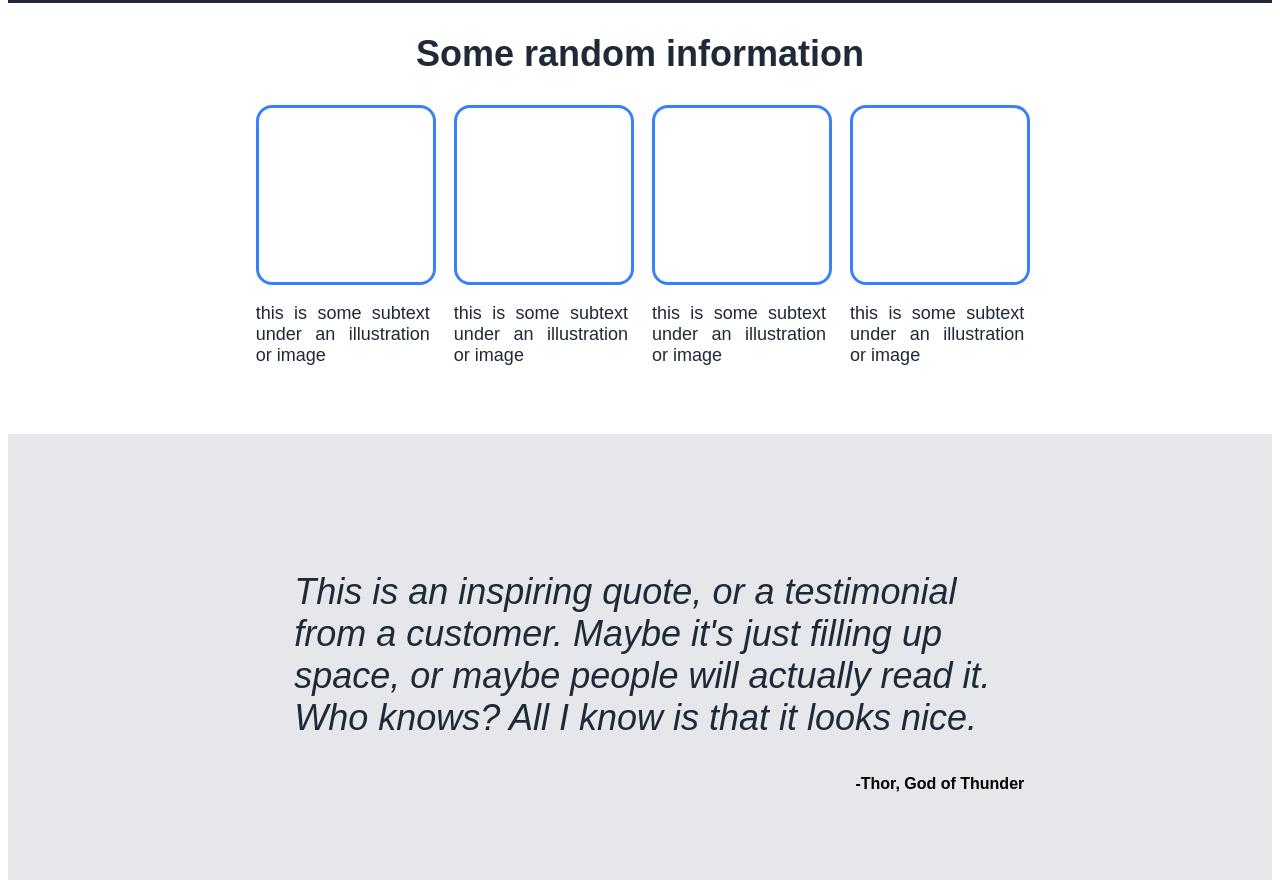
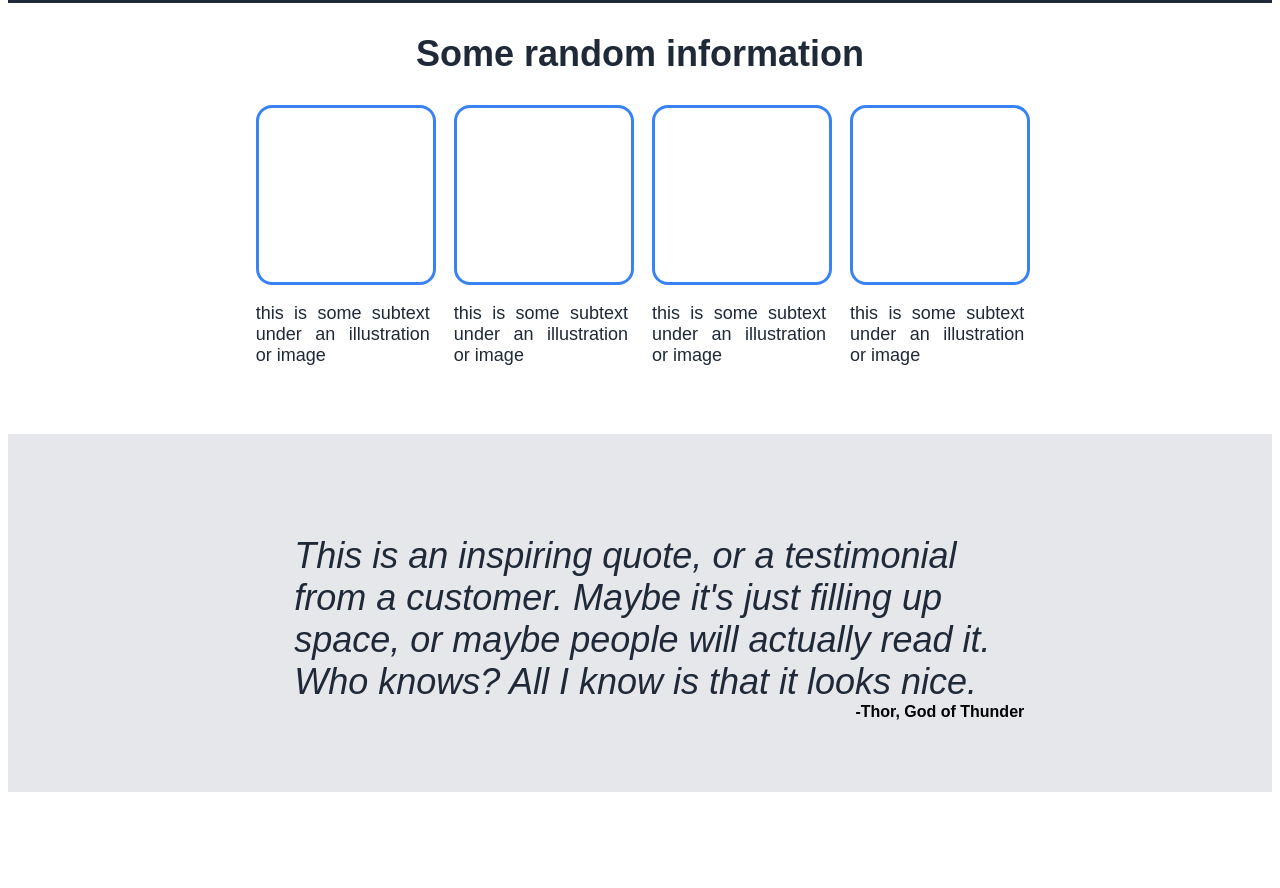
Before and after one commit to corshiba/odin-landing-page, a plain HTML site: page index.html in a window 1280 px wide. Shown: the part 451-1339 px from the top of the page. After the commit the page ends 1251 px from the top, so only its background shows below. Drawn offline with Linux system fonts and the light colour scheme.

Commit message:
Fix margin on quote section

```diff
--- a/style.css
+++ b/style.css
@@ -108,6 +108,10 @@ body {
     padding: 10% 12% 7% 12%;
 }
 
+.first-quote p {
+    margin: 0;
+}
+
 .quote-text {
     font-size: 36px;
     font-weight: lighter;
```
